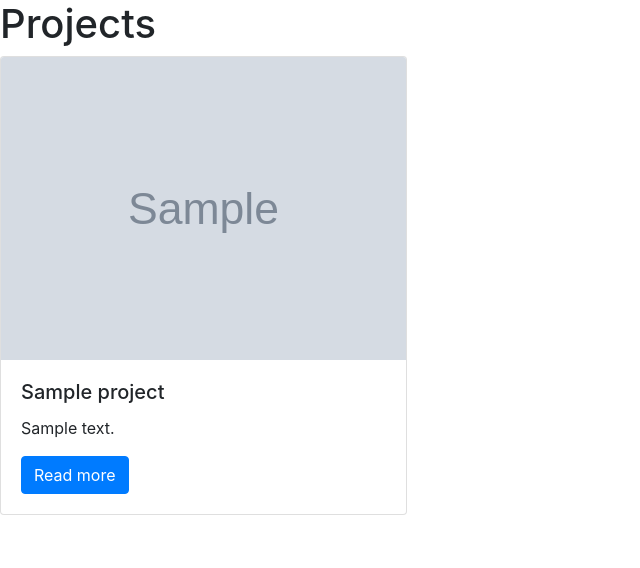
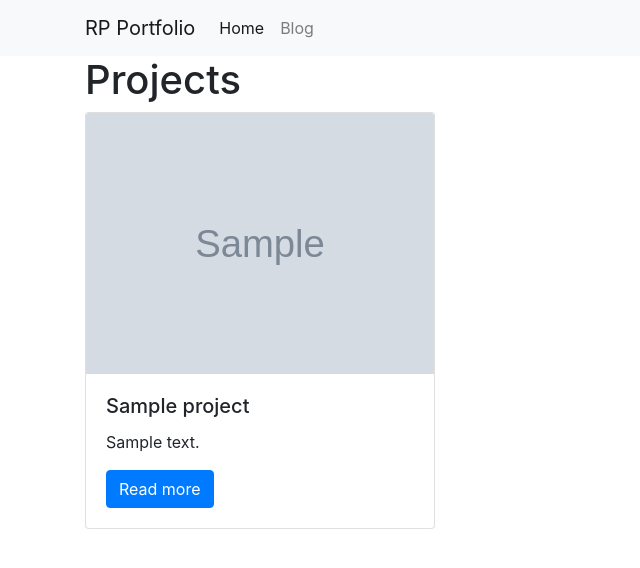
Before and after one commit to VladimirPanferov/DjangoTestApp, a Django app: page /projects/ in a window 1280 px wide. Shown: the top 568 px of the page, without its empty margins (0-640 px from the left). Run offline with Django 4.2, Linux system fonts and the light colour scheme; tables that the repository leaves empty hold one stand-in row (values such as "Sample post"); grey boxes marked "Sample" are stand-in pictures; some libraries are stand-ins or nearby versions.

Commit message:
Update base.html

```diff
--- a/djangotestapp/testapp/templates/base.html
+++ b/djangotestapp/testapp/templates/base.html
@@ -1,6 +1,29 @@
 <link rel="stylesheet" href="https://stackpath.bootstrapcdn.com/bootstrap/4.1.3/css/bootstrap.min.css" integrity="sha384-MCw98/SFnGE8fJT3GXwEOngsV7Zt27NXFoaoApmYm81iuXoPkFOJwJ8ERdknLPMO" crossorigin="anonymous">
 
-{% block page_content %}{% endblock %}
+<nav class="navbar navbar-expand-lg navbar-light bg-light">
+    <div class="container">
+        <a class="navbar-brand" href="{% url 'project_index' %}">RP Portfolio</a>
+        <button class="navbar-toggler" type="button" data-toggle="collapse" data-target="#navbarSupportedContent" aria-controls="navbarSupportedContent" aria-expanded="false" aria-label="Toggle navigation">
+          <span class="navbar-toggler-icon"></span>
+        </button>
+
+        <div class="collapse navbar-collapse" id="navbarSupportedContent">
+          <ul class="navbar-nav mr-auto">
+            <li class="nav-item active">
+              <a class="nav-link" href="{% url 'project_index' %}">Home</a>
+            </li>
+            <li class="nav-item">
+              <a class="nav-link" href="#">Blog</a>
+            </li>
+          </ul>
+        </div>
+    </div>
+
+</nav>
+
+<div class="container">
+    {% block page_content %}{% endblock %}
+</div>
 
 <script src="https://code.jquery.com/jquery-3.3.1.slim.min.js" integrity="sha384-q8i/X+965DzO0rT7abK41JStQIAqVgRVzpbzo5smXKp4YfRvH+8abtTE1Pi6jizo" crossorigin="anonymous"></script>
 <script src="https://cdnjs.cloudflare.com/ajax/libs/popper.js/1.14.3/umd/popper.min.js" integrity="sha384-ZMP7rVo3mIykV+2+9J3UJ46jBk0WLaUAdn689aCwoqbBJiSnjAK/l8WvCWPIPm49" crossorigin="anonymous"></script>
```
